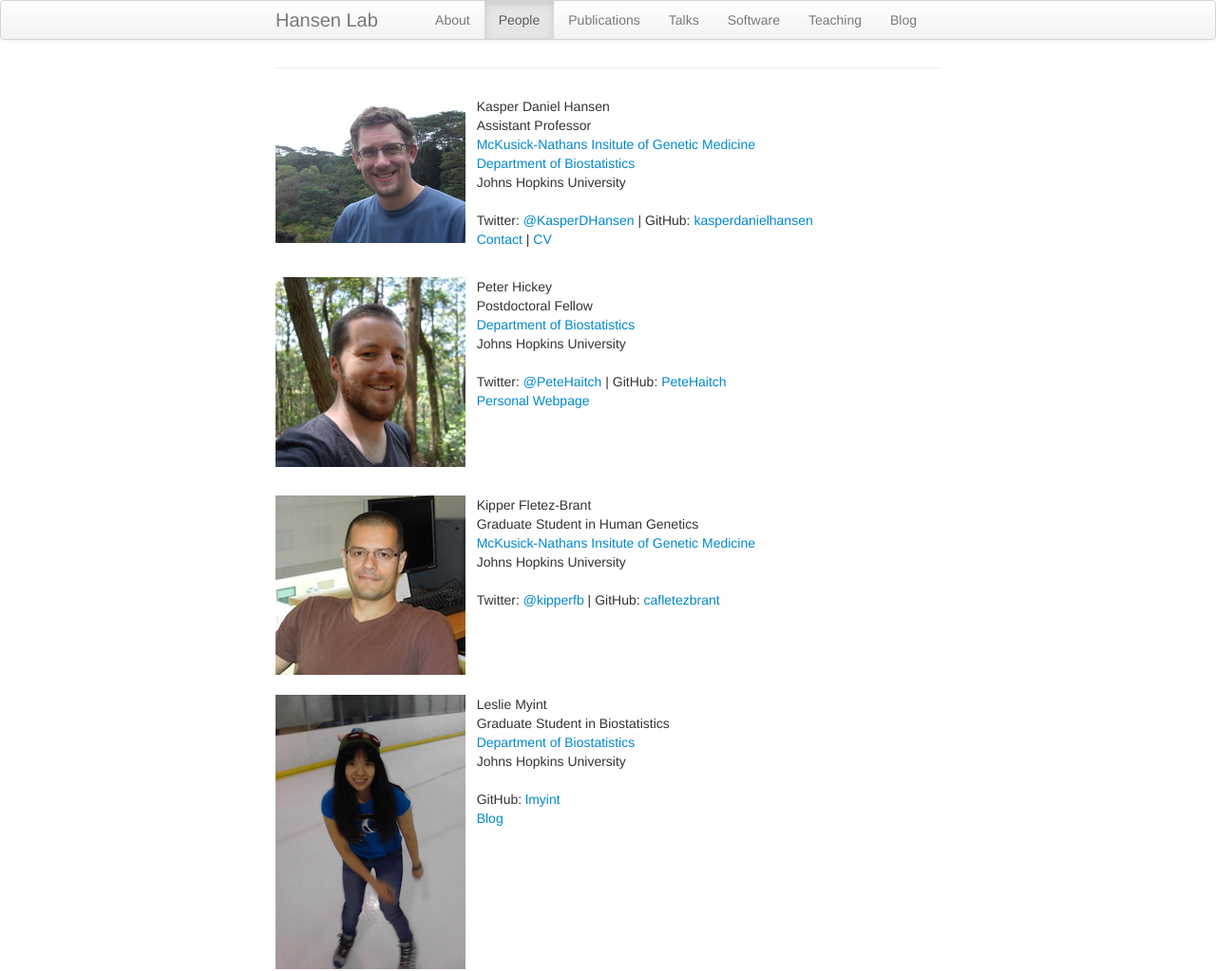
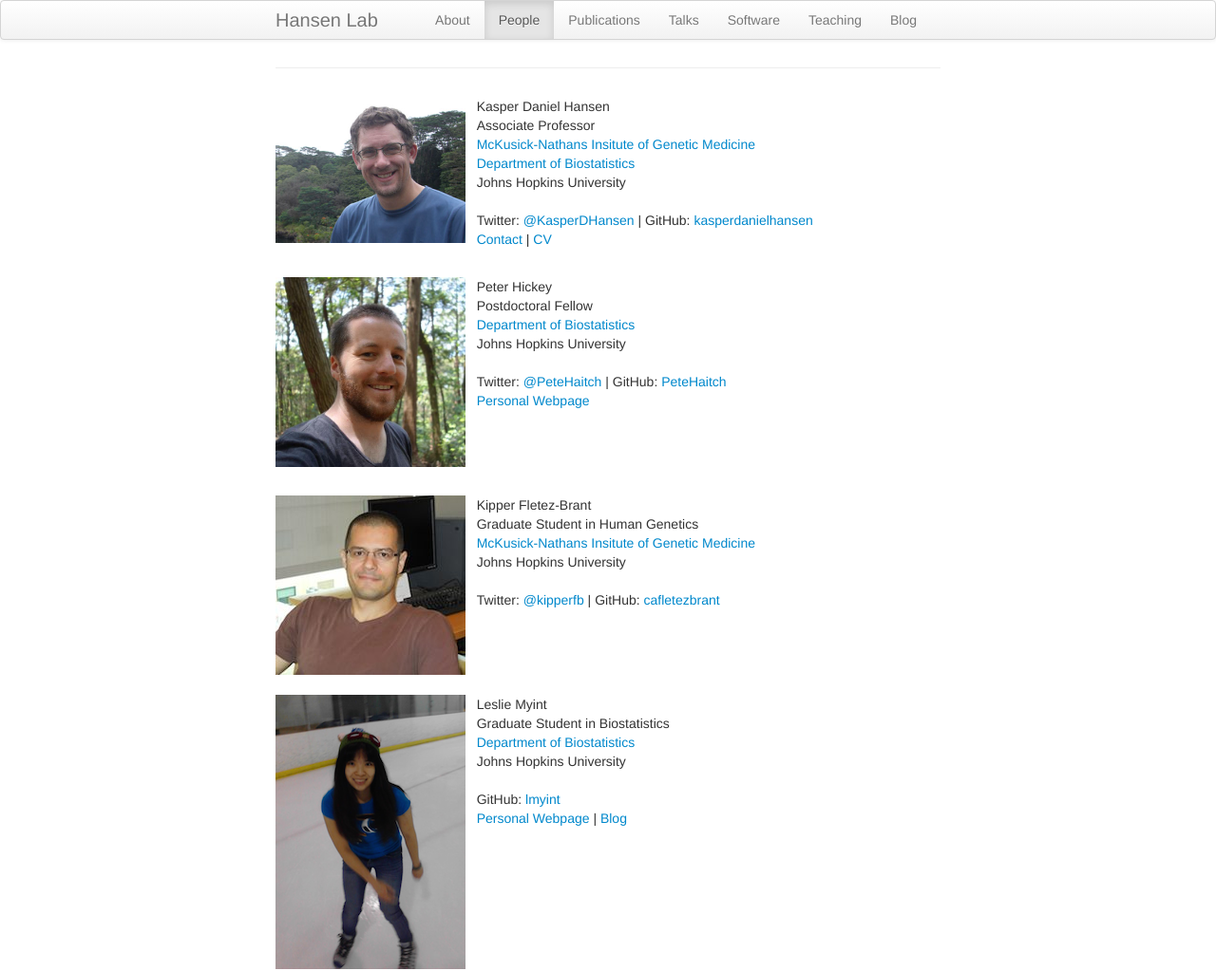
Before and after one commit to hansenlab/hansenlab.github.io, a Jekyll site: the page built from 01-people.md, in a window 1280 px wide. Shown: the top 1023 px of the page at 95% size. Built offline with Jekyll 4.4.1, drawn with Linux system fonts in a browser that asks for light colours.

Commit message:
update rank

```diff
--- a/01-people.md
+++ b/01-people.md
@@ -7,26 +7,26 @@ permalink: "people.html"
 {% include JB/setup %}
 
 <img alt="Kasper Daniel Hansen" align="left" src="media/people/khansen.jpg" width="200" height="200"/>
-&nbsp;&nbsp;&nbsp;Kasper Daniel Hansen<br>
-&nbsp;&nbsp;&nbsp;Assistant Professor<br>
-&nbsp;&nbsp;&nbsp;[McKusick-Nathans Insitute of Genetic Medicine](http://www.hopkinsmedicine.org/geneticmedicine)<br>
-&nbsp;&nbsp;&nbsp;[Department of Biostatistics](http://www.biostat.jhsph.edu)<br>
-&nbsp;&nbsp;&nbsp;Johns Hopkins University<br>
+&nbsp;&nbsp;&nbsp;Kasper Daniel Hansen
+&nbsp;&nbsp;&nbsp;Associate Professor
+&nbsp;&nbsp;&nbsp;[McKusick-Nathans Insitute of Genetic Medicine](http://www.hopkinsmedicine.org/geneticmedicine)
+&nbsp;&nbsp;&nbsp;[Department of Biostatistics](http://www.biostat.jhsph.edu)
+&nbsp;&nbsp;&nbsp;Johns Hopkins University
 <br>
 &nbsp;&nbsp;&nbsp;Twitter: [@KasperDHansen](https://twitter.com/KasperDHansen) |
-GitHub: [kasperdanielhansen](https://github.com/kasperdanielhansen)<br>
-&nbsp;&nbsp;&nbsp;[Contact](index.html) | [CV](files/hansen_cv.pdf)<br>
+GitHub: [kasperdanielhansen](https://github.com/kasperdanielhansen)
+&nbsp;&nbsp;&nbsp;[Contact](index.html) | [CV](files/hansen_cv.pdf)
 <br>
 
 <img alt="Peter Hickey" align="left" src="media/people/phickey.jpg" width="200" height="200"/>
-&nbsp;&nbsp;&nbsp;Peter Hickey<br>
-&nbsp;&nbsp;&nbsp;Postdoctoral Fellow<br>
-&nbsp;&nbsp;&nbsp;[Department of Biostatistics](http://www.biostat.jhsph.edu)<br>
-&nbsp;&nbsp;&nbsp;Johns Hopkins University<br>
+&nbsp;&nbsp;&nbsp;Peter Hickey
+&nbsp;&nbsp;&nbsp;Postdoctoral Fellow
+&nbsp;&nbsp;&nbsp;[Department of Biostatistics](http://www.biostat.jhsph.edu)
+&nbsp;&nbsp;&nbsp;Johns Hopkins University
 <br>
 &nbsp;&nbsp;&nbsp;Twitter: [@PeteHaitch](https://twitter.com/PeteHaitch) |
-GitHub: [PeteHaitch](https://github.com/PeteHaitch)<br>
-&nbsp;&nbsp;&nbsp;[Personal Webpage](http://www.peterhickey.org)<br>
+GitHub: [PeteHaitch](https://github.com/PeteHaitch)
+&nbsp;&nbsp;&nbsp;[Personal Webpage](http://www.peterhickey.org)
 <br><br><br><br>
 
 <img alt="Kipper Fletez-Brant" align="left" src="media/people/kipper.jpg" width="200" height="200"/>
@@ -40,13 +40,13 @@ GitHub: [PeteHaitch](https://github.com/PeteHaitch)<br>
 
 
 <img alt="Leslie Myint" align="left" src="media/people/myint.jpg" width="200" height="200"/>
-&nbsp;&nbsp;&nbsp;Leslie Myint<br>
-&nbsp;&nbsp;&nbsp;Graduate Student in Biostatistics<br>
-&nbsp;&nbsp;&nbsp;[Department of Biostatistics](http://www.biostat.jhsph.edu)<br>
-&nbsp;&nbsp;&nbsp;Johns Hopkins University<br>
+&nbsp;&nbsp;&nbsp;Leslie Myint
+&nbsp;&nbsp;&nbsp;Graduate Student in Biostatistics
+&nbsp;&nbsp;&nbsp;[Department of Biostatistics](http://www.biostat.jhsph.edu)
+&nbsp;&nbsp;&nbsp;Johns Hopkins University
 <br>
-&nbsp;&nbsp;&nbsp;GitHub: [lmyint](https://github.com/lmyint)<br>
-&nbsp;&nbsp;&nbsp;[Blog](https://lesliemyint.wordpress.com)<br>
+&nbsp;&nbsp;&nbsp;GitHub: [lmyint](https://github.com/lmyint)
+&nbsp;&nbsp;&nbsp;[Personal Webpage](https://lmyint.github.io/) | [Blog](https://lesliemyint.wordpress.com)
 <br><br><br><br><br><br><br><br>
 
 
```
